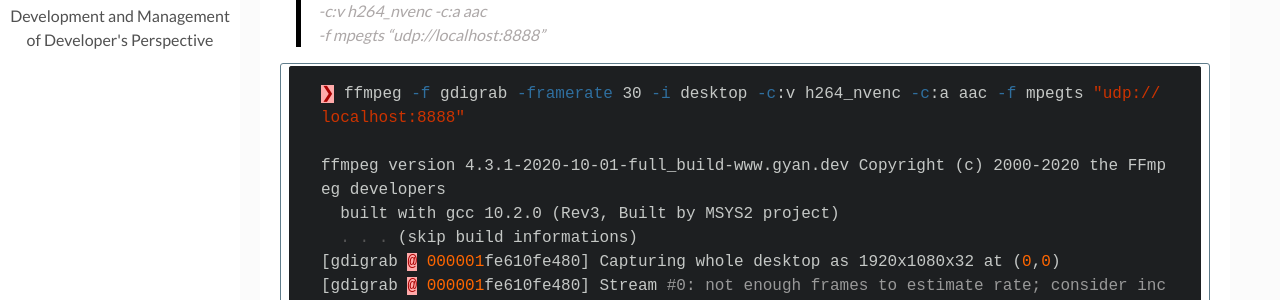
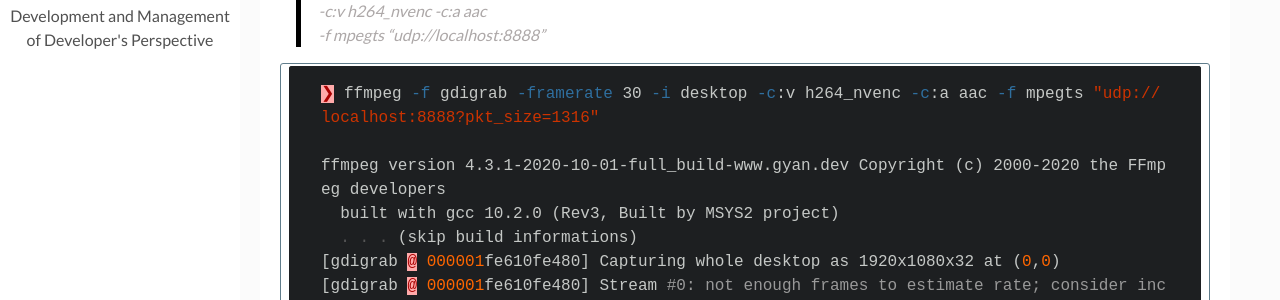
Before and after one commit to butteryoon/butteryoon.github.io, a Jekyll site: the page built from _posts/2020-11-17-ffmpeg_PCScreen_streaming.md, in a window 1280 px wide and 900 px high, scrolled down 1966 px. Shown: the part 175-475 px from the top of the window. Built offline with Jekyll 4.4.1, drawn with Linux system fonts in a browser that asks for light colours; comment, search, counter and statistics services are not loaded.

Commit message:
PC화면 유튜브 라이브 스트리밍하기

````diff
--- a/_posts/2020-11-17-ffmpeg_PCScreen_streaming.md
+++ b/_posts/2020-11-17-ffmpeg_PCScreen_streaming.md
@@ -54,7 +54,7 @@ Windows의 내장 GDI ScreenGrabber를 이용하고 인코딩은 nVidia의 NVENC
 > -f mpegts "udp://localhost:8888"
 
 ```powershell
-❯ ffmpeg -f gdigrab -framerate 30 -i desktop -c:v h264_nvenc -c:a aac -f mpegts "udp://localhost:8888"
+❯ ffmpeg -f gdigrab -framerate 30 -i desktop -c:v h264_nvenc -c:a aac -f mpegts "udp://localhost:8888?pkt_size=1316"
 
 ffmpeg version 4.3.1-2020-10-01-full_build-www.gyan.dev Copyright (c) 2000-2020 the FFmpeg developers
   built with gcc 10.2.0 (Rev3, Built by MSYS2 project)
````
